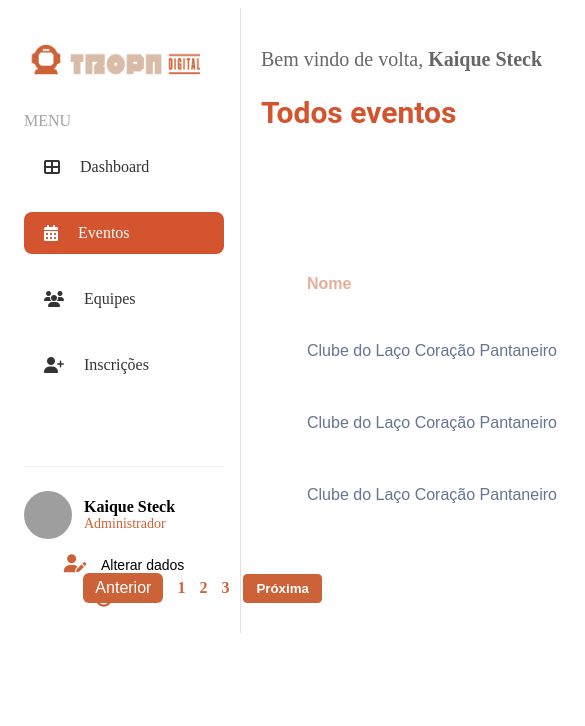
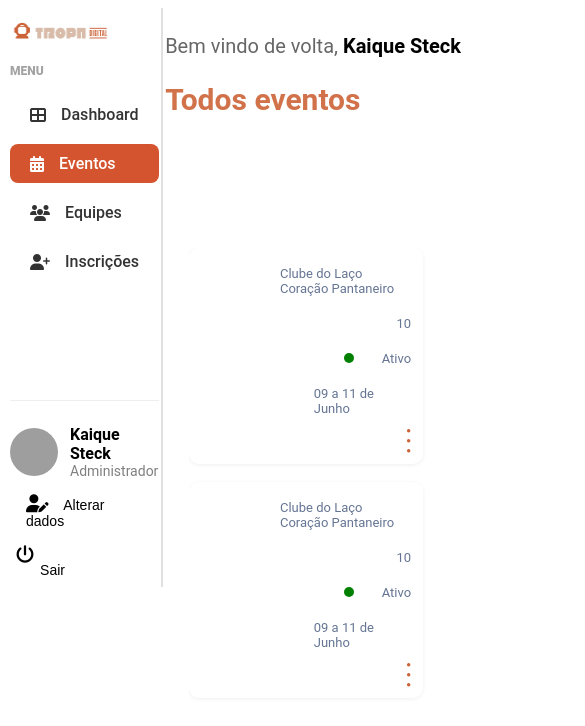
Before and after one commit to Joaorocharoque/tropaDigital, a Next.js app: page /home in a window 390 px wide. Shown: the top 726 px of the page, 585 px wide, since content can reach past the window. Built offline with nearby package versions, Linux system fonts and the light colour scheme; grey boxes are pictures that could not be loaded.

Commit message:
atualizacao 2

```diff
--- a/pages/Sidebar.js
+++ b/pages/Sidebar.js
@@ -18,7 +18,7 @@ export default function Sidebar() {
     <aside className={styles.sidebar}>
        <img className={styles.logoTela1} src="/img/logo.PNG" alt="Logo" />
       <p className={styles.titleMenu}>MENU</p>
-      <nav style={{ display: 'flex', flexDirection: 'column', gap: '24px' }}>
+      <nav style={{ display: 'flex', flexDirection: 'column', gap: '10px' }}>
         {menuItems.map(({ label, icon, href, active }) => {
           const isActive = active || router.pathname === href;
           return (
@@ -27,7 +27,7 @@ export default function Sidebar() {
               href={href}
               className={`${styles["menu-item"]} ${isActive ? styles.active : ""}`}
             >
-              <span style={{ display: 'flex', gap: '20px', alignItems: 'center' }}>
+              <span style={{ display: 'flex', gap: '15px', alignItems: 'center' }}>
                 <i className={icon}></i>
                 {label}
               </span>
@@ -36,7 +36,7 @@ export default function Sidebar() {
         })}
       </nav>
       <div style={{
-        marginTop: '80px',
+        marginTop: '80%',
         padding: '24px 0 0 0',
         display: 'flex',
         flexDirection: 'column',
@@ -51,8 +51,8 @@ export default function Sidebar() {
             style={{ width: 48, height: 48, borderRadius: '50%', objectFit: 'cover' }}
           />
           <div style={{ textAlign: 'left' }}>
-            <div style={{ fontWeight: 'bold', fontSize: 16 }}>Kaique Steck</div>
-            <div style={{ color: '#CC6237', fontSize: 14 }}>Administrador</div>
+            <div style={{ fontWeight: 'bold', fontSize: 16,fontFamily: 'Roboto, sans-serif' }}>Kaique Steck</div>
+            <div style={{ color: '#00000080',fontFamily: 'Roboto, sans-serif',fontSize: 14 }}>Administrador</div>
           </div>
         </div>
         <button style={{
@@ -61,9 +61,10 @@ export default function Sidebar() {
           padding: '6px 16px',
           fontSize: 14,
           cursor: 'pointer',
-          textAlign: 'left'
+          marginRight: '25%',
+          textAlign: 'left',
         }}>
-        <i className="fas fa-user-edit" style={{ color: '#CC6237', fontSize: 18 }}></i>&nbsp;&nbsp;&nbsp;
+        <i className="fas fa-user-edit" style={{ color: 'black', fontSize: 18 }}></i>&nbsp;&nbsp;&nbsp;
           Alterar dados
         </button>
         <button style={{
@@ -72,13 +73,12 @@ export default function Sidebar() {
           fontSize: 14,
           cursor: 'pointer',
           display: 'flex',
-          textAlign: 'left' ,
+          marginRight: '55%',
         }}>
-          <i className="fas fa-power-off" style={{ color: '#CC6237', fontSize: 18 }}></i>&nbsp;&nbsp;&nbsp;
+          <i className="fas fa-power-off" style={{ color: 'black', fontSize: 18 }}></i>&nbsp;&nbsp;&nbsp;
           Sair
 
         </button>
-
       </div>
     </aside>
   );
--- a/pages/home.js
+++ b/pages/home.js
@@ -5,11 +5,11 @@ import Table from "./table";
 export default function Home() {
   return (
     <>
-      <div style={{ display: "flex", minHeight: "100%" }}>
+      <div style={{ display: "flex", minHeight: "100vh" }}>
         <Sidebar />
         <div className={styles.container}>
           <p className={styles.welcomeMessage}>
-            Bem vindo de volta,<strong> Kaique Steck</strong>
+            Bem vindo de volta,<strong style={{ color: "black" }}> Kaique Steck</strong>
           </p>
           <br />
           <h2 className={styles.titleEventos}>Todos eventos</h2>
@@ -23,34 +23,46 @@ export default function Home() {
               margin: "16px",
             }}
           >
+            <div style={{ position: 'relative', width: 200 }}> <span style={{
+                position: 'absolute',
+                top: '50%',
+                transform: 'translateY(-50%)',
+                display: 'flex',
+                alignItems: 'left',
+                pointerEvents: 'none',
+                color: '#00000033',
+                left: 10,
+                fontSize: 18
+              }}>
+                <i className="fas fa-search"></i>
+              </span>
               <input
                 type="text"
                 placeholder="Buscar eventos"
                 className={styles.inputArredondado}
-              style={{ maxWidth: 200 }}
+                style={{ maxWidth: 200, paddingRight: 36 , right: 36, paddingLeft: 36 }}
               />
+
+            </div>&nbsp;&nbsp;
             <button className={styles.buttonAdd}>
               <i className="fas fa-plus"></i> Inserir novo
             </button>
           </div>
           <Table />
-        </div>
-      </div>
           <div
         style={{
           display: "flex",
-          justifyContent: "flex-end",
-          alignItems: "center",
-          marginRight: "60px",
-          marginTop: -60,
+          alignItems: "right",
+          alignContent: "right",
+          marginLeft: "122%",
+          marginTop: 0,
           gap: 14,
         }}
       >
         <button
           style={{
             padding: "6px 12px",
-            color: "white",
-            backgroundColor: "#CC6237",
+            color: "black",
             border: "none",
             borderRadius: "6px",
             cursor: "pointer",
@@ -62,30 +74,36 @@ export default function Home() {
         >
           Anterior
         </button>
-        <span style={{ fontWeight: "bold", color: "#CC6237", fontSize: 16 }}>
+        <button style={{fontSize: 20 , color: "#CC6237", background: "#CC6237",borderRadius: "200px", padding: "6px 12px", border: "none", cursor: "pointer" }}>
+        <span style={{ fontWeight: "bold", color: "white",  fontSize: 14 }}>
           1
-        </span>
-        <span style={{ fontWeight: "bold", color: "#CC6237", fontSize: 16 }}>
+        </span></button> &nbsp;
+        <button style={{ border: "none", cursor: "pointer" }}>
+        <span style={{  color: "black", fontSize: 14 }}>
           2
-        </span>
-        <span style={{ fontWeight: "bold", color: "#CC6237", fontSize: 16 }}>
+        </span></button> &nbsp;
+        <button style={{ border: "none", color:"white", cursor: "pointer" }}><span style={{  color: "#000000", fontSize: 14 }}>
           3
-        </span>
+        </span></button> &nbsp;
         <button
           style={{
-            padding: "6px 12px",
+            marginBottom: "",
+            padding: "12px 12px",
             border: "1px solid #CC6237",
             background: "#CC6237",
             color: "#fff",
-            borderRadius: 4,
+            borderRadius: 22,
             cursor: "pointer",
-            fontWeight: "bold",
+            fontFamily:"roboto, sans-serif",
           }}
           disabled
         >
           Próxima
         </button>
       </div>
+        </div>
+      </div>
+
     </>
   );
 }
--- a/pages/index.js
+++ b/pages/index.js
@@ -91,6 +91,8 @@ export default function Home() {
         <img
           src="/img/login.PNG"
           alt="Fundo"
+            className="loginImageHideOnMobile"
+
           style={{ width: "90%", height: "80%", marginLeft: "-100px", marginBottom: "-28%" }}
         />
       </div>
--- a/pages/table.js
+++ b/pages/table.js
@@ -2,12 +2,6 @@ import styles from "../styles/entrada.module.css";
 
 export default function TabelaPage() {
   const dados = [
-    {
-      nome: "Clube do Laço Coração Pantaneiro",
-      totalEquipes: 10,
-      ativo: "Ativo",
-      data: "09 a 11 de Junho",
-    },
     {
       nome: "Clube do Laço Coração Pantaneiro",
       totalEquipes: 10,
@@ -62,13 +56,13 @@ export default function TabelaPage() {
                     flexDirection: "column",
                     alignItems: "center",
                     gap: "2px",
-                    height: "28px",
+                    height: "10px",
                     justifyContent: "center",
                   }}
                 >
-                  <span style={{ fontSize: "8px", lineHeight: "8px" }}>●</span>
-                  <span style={{ fontSize: "8px", lineHeight: "8px" }}>●</span>
-                  <span style={{ fontSize: "8px", lineHeight: "8px" }}>●</span>
+                  <span style={{ fontSize: "8px", lineHeight: "8px", color: "#CC6237" }}>●</span>
+                  <span style={{ fontSize: "8px", lineHeight: "8px", color: "#CC6237" }}>●</span>
+                  <span style={{ fontSize: "8px", lineHeight: "8px", color: "#CC6237" }}>●</span>
                 </div>
               </td>
             </tr>
--- a/styles/entrada.module.css
+++ b/styles/entrada.module.css
@@ -20,8 +20,7 @@
   padding: 12px 20px;
   border-radius: 100px;
   border: none;
-  background-color: white;
-  box-shadow: 0 2px 4px rgba(0, 0, 0, 0.1);
+  background-color: #F6F6F6;
   font-size: 16px;
   outline: none;
 }
@@ -40,6 +39,7 @@
   text-decoration: none;
   display: inline-block;
   font-size: 16px;
+  font-family: 'Roboto', sans-serif;
 }
 
 .logo {
@@ -71,23 +71,24 @@
   margin-top: -20px;
   display: flex;
   font-size: 22px;
-  font-family: Roboto, sans-serif;
+  font-family: 'Roboto', sans-serif;
   letter-spacing: 0%;
 }
 
 
 .sidebar {
+  font-family: 'Roboto', sans-serif;
   width: 240px;
   height: 100%;
   background-color: #fff;
-  border-right: 1px solid #e0e0e0;
+  border-right: 2px solid #e0e0e0;
   padding: 24px 16px;
   box-sizing: border-box;
 }
 
 .menu-item {
   display: flex;
-  padding: 12px 20px;
+  padding: 10px 20px;
   text-decoration: none;
   color: #333;
   border-radius: 8px;
@@ -113,29 +114,34 @@
 .menu-item span {
   font-size: 16px;
   text-align: center;
+  font-weight: 500;
 
 }
 
-.titleMenu{
-  font-size: 16px;
+.titleMenu {
+  font-family: 'Roboto', sans-serif;
+  font-size: 12px;
   color: #A3A3A3;
   position: relative;
   margin-bottom: 16px;
-
+  font-weight: 800;
+  line-height: 15px;
+  letter-spacing: 12%;
 
 }
 
 .logoTela1 {
   display: start;
-  width: 200px;
+  width: 220px;
   height: 60px;
+  font-weight: 700;
 }
 
 .titleEventos {
   margin-top: 0;
   font-family: 'Roboto', sans-serif;
   font-size: 30px;
-  color: #d3542e;
+  color: #CC6237E5;
   font-weight: bold;
 }
 
@@ -152,17 +158,19 @@
   text-align: left;
   color: #00000099;
   margin-bottom: 6px;
+  font-family: 'Roboto', sans-serif;
 }
 
 .containerr {
   padding: 24px;
-  font-family: Arial, sans-serif;
+  font-family: 'Roboto', sans-serif;
 }
 
 .title {
   font-size: 24px;
   font-weight: bold;
   margin-bottom: 16px;
+  font-family: 'Roboto', sans-serif;
 }
 
 .table {
@@ -184,20 +192,175 @@
 .table tr:hover {
   background-color: #f9f9f9;
 }
+
 .table th {
   background-color: white;
   color: #CC623780;
-  font-family: Poppins, sans-serif;
+  font-family: 'Roboto', sans-serif;
 }
-.buttonAdd{
+
+.buttonAdd {
   padding: 10px 20px;
   background-color: #CC6237;
   color: white;
   border: none;
-  border-radius: 6px;
+  border-radius: 22px;
   cursor: pointer;
   text-decoration: none;
   display: inline-block;
   font-size: 16px;
   margin-bottom: 0px;
+  font-family: 'Roboto', sans-serif;
+
 }
+
+/* Responsividade para campos em telas menores */
+@media (max-width: 600px) {
+  .conteudo {
+    padding: 1.5rem;
+    max-width: 100%;
+  }
+
+  .inputArredondado {
+    width: 100%;
+    font-size: 15px;
+    padding: 12px 40px 12px 16px;
+  }
+
+  .button,
+  .enviar,
+  .buttonAdd {
+    width: 100%;
+    font-size: 15px;
+    padding: 12px 0;
+    margin-bottom: 12px;
+  }
+
+  .label,
+  .h2 {
+    font-size: 18px;
+    text-align: left;
+    justify-content: flex-start;
+  }
+
+  .sidebar {
+    width: 100vw;
+    min-width: unset;
+    padding: 12px 6px;
+  }
+
+  .logoTela1 {
+    width: 140px;
+    height: 40px;
+  }
+
+  .container {
+    margin: 10px 0 0 0;
+    padding: 0 4px;
+  }
+}
+
+/* Ajuste para tablets */
+@media (max-width: 900px) {
+  .conteudo {
+    padding: 2rem;
+    max-width: 95vw;
+  }
+  .sidebar {
+    width: 180px;
+    padding: 12px 8px;
+  }
+  .container {
+    margin-left: 8px;
+  }
+}
+
+/* Melhor responsividade para celular */
+@media (max-width: 480px) {
+  .conteudo {
+    padding: 0.5rem;
+    max-width: 600px;
+    border-radius: 0;
+  }
+
+  .inputArredondado {
+    width: 100%;
+    font-size: 14px;
+    padding: 12px 38px 12px 12px;
+  }
+
+  .button,
+  .enviar,
+  .buttonAdd {
+    width: 100%;
+    font-size: 14px;
+    padding: 12px 0;
+    margin-bottom: 10px;
+  }
+
+  .label,
+  .h2 {
+    font-size: 16px;
+    text-align: left;
+    margin-left: 2px;
+  }
+
+  .sidebar {
+    width: 100vw;
+    min-width: unset;
+    padding: 8px 2px;
+    border-radius: 0;
+  }
+
+  .logoTela1 {
+    width: 110px;
+    height: 32px;
+  }
+
+  .container {
+    margin: 6px 0 0 0;
+    padding: 0 2px;
+  }
+
+  .table {
+    width: 100vw;
+    display: block;
+    overflow-x: auto;
+    font-size: 13px;
+  }
+
+  .table thead {
+    display: none;
+  }
+
+  .table tr {
+    display: block;
+    margin-bottom: 18px;
+    background: #fff;
+    border-radius: 10px;
+    box-shadow: 0 1px 4px #0001;
+    padding: 8px 0;
+  }
+
+  .table td {
+    display: flex;
+    justify-content: space-between;
+    align-items: center;
+    padding: 10px 12px;
+    border: none;
+    position: relative;
+    font-size: 13px;
+  }
+
+  .table td:before {
+    content: attr(data-label);
+    font-weight: bold;
+    color: #CC6237;
+    flex-basis: 50%;
+    text-align: left;
+    padding-right: 10px;
+  }
+  .loginImageHideOnMobile {
+    display: none !important;
+  }
+}
```
Lines whose indentation alone changed are shown as unchanged.
